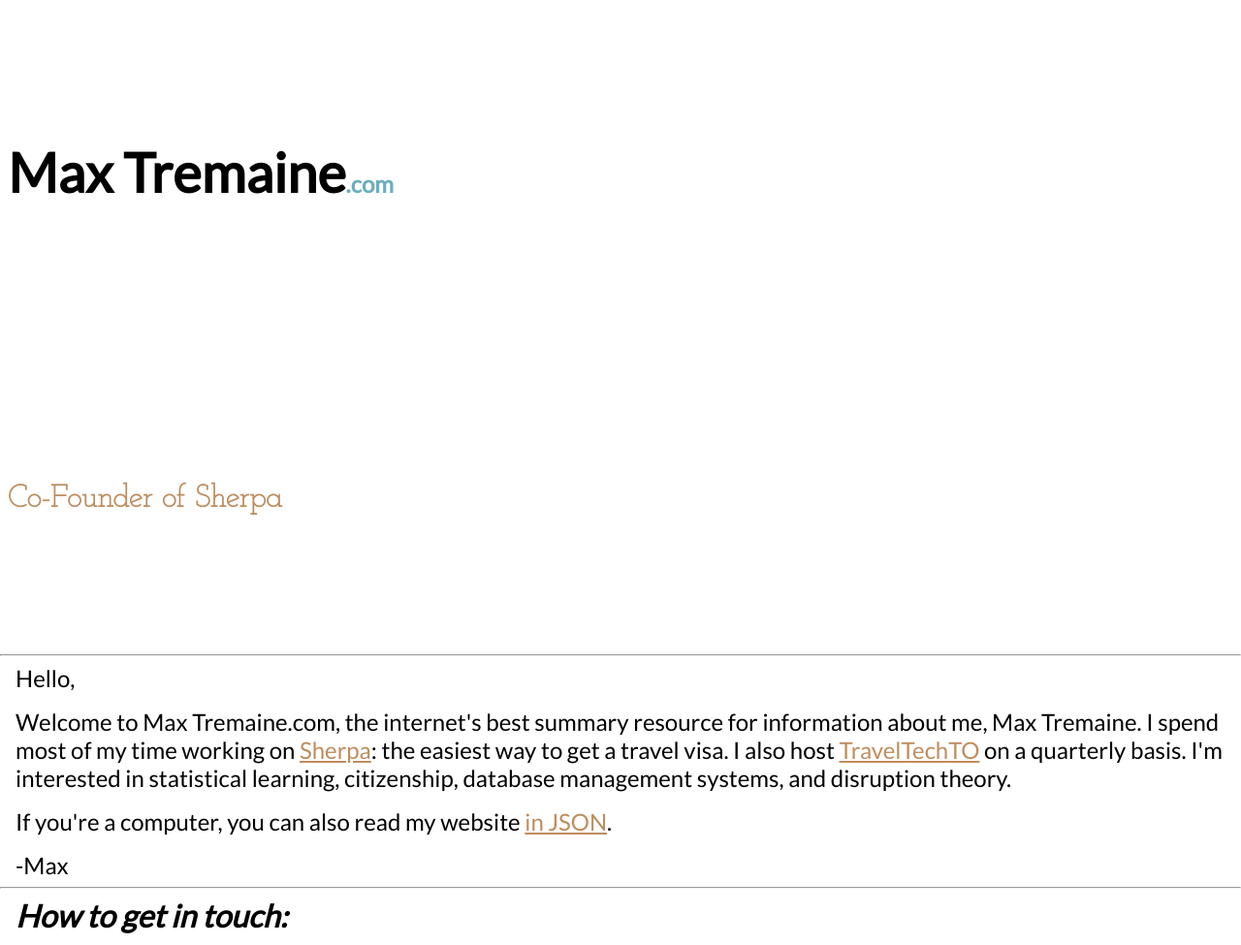
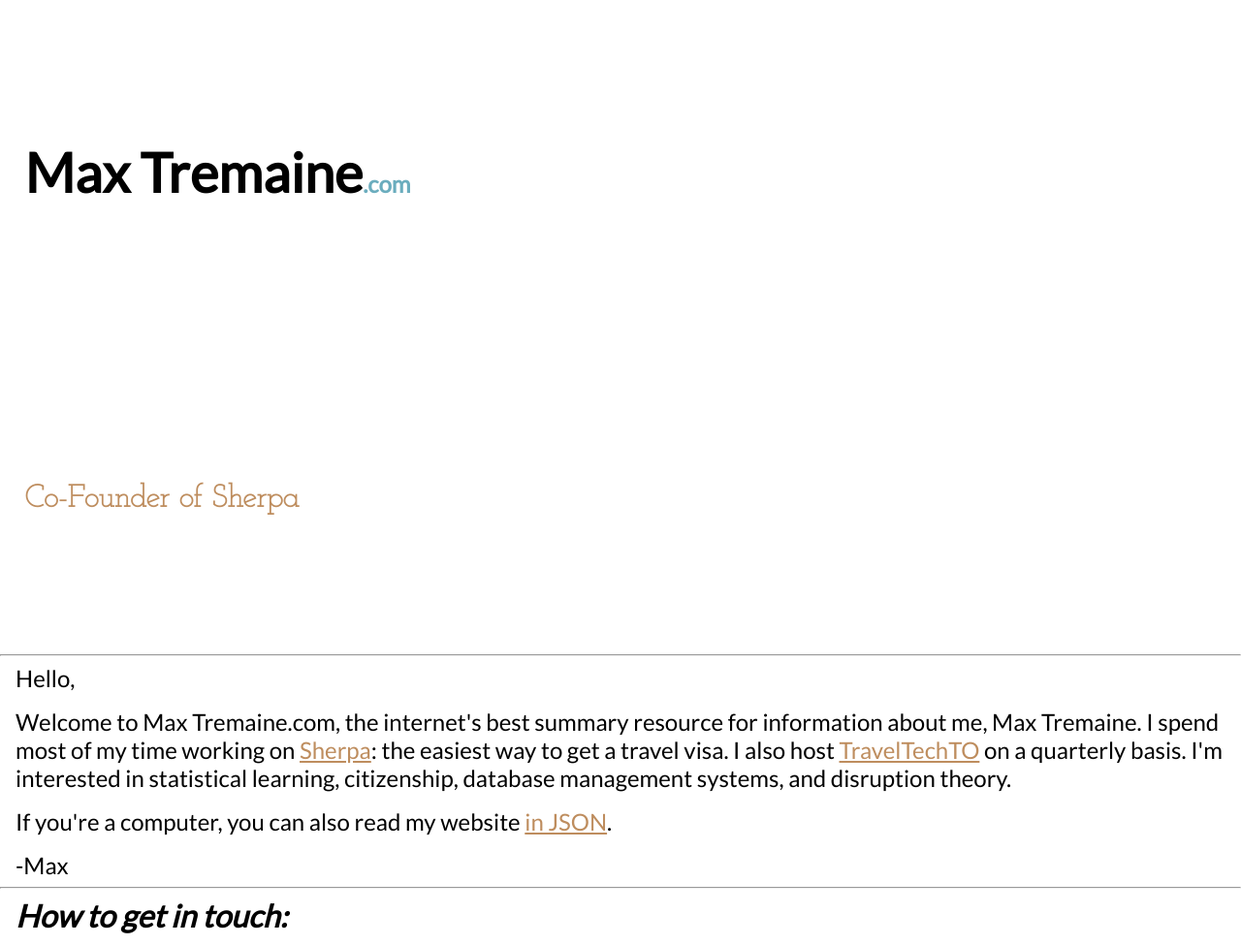
Before and after one commit to maxtremaine/max-tremaine-dot-com, a plain HTML site: page index.html in a window 1280 px wide. Shown: the top 975 px of the page at 97% size. Drawn offline with Linux system fonts and the light colour scheme.

Commit message:
Changed padding on the headers.

```diff
--- a/index.html
+++ b/index.html
@@ -8,7 +8,7 @@
 		<link href="drc.css" rel="stylesheet" />
 		<style>
 			h1, h2 {
-				padding: 18vh 1vh;
+				padding: 18vh 2vw;
 			}
 			.data_loaded, .fewer {
 				display: none;
```
